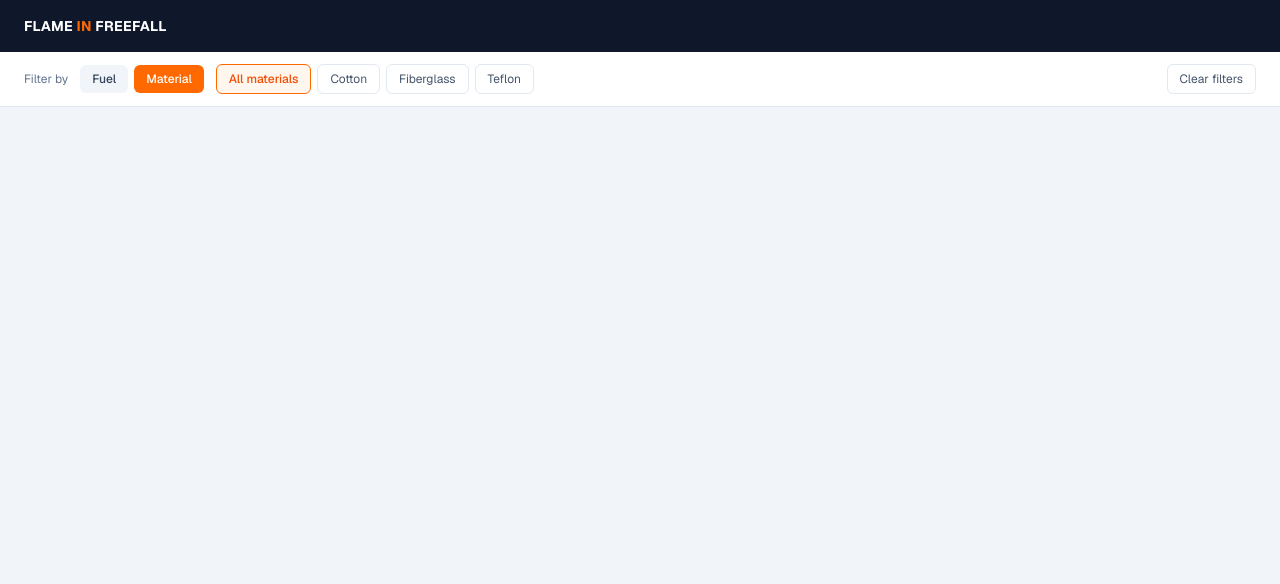
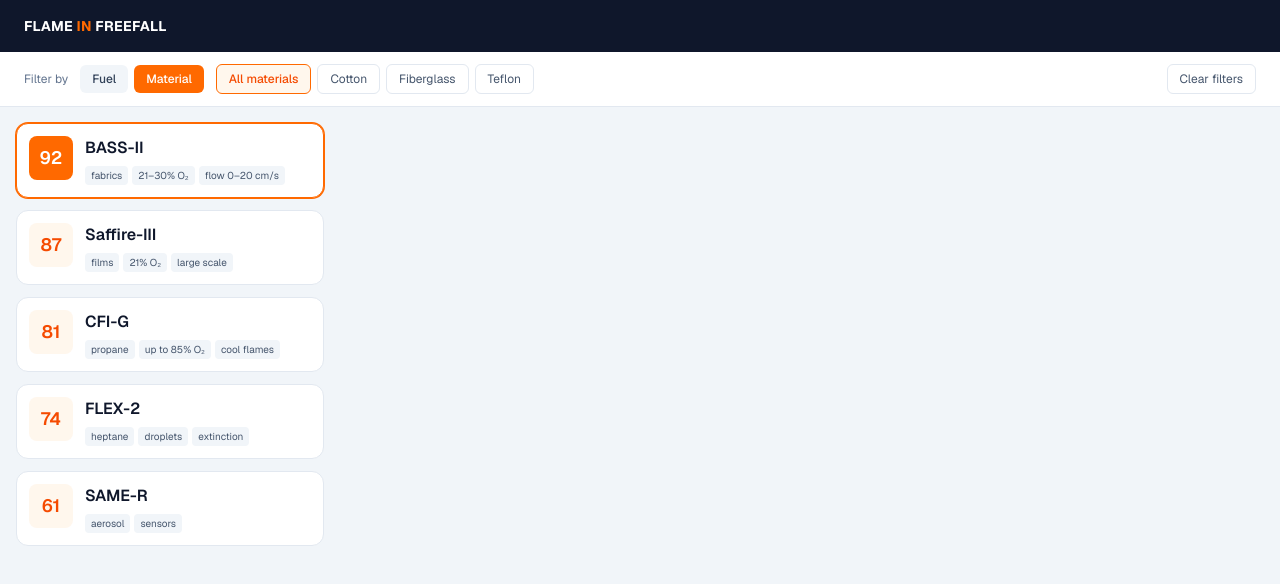
Before and after one commit to KaterynaKon/NasaSpaceChallenge, a Next.js app in the folder flame-in-freefall/: page / in a window 1280 px wide. Shown: the top 584 px of the page. Built offline with nearby package versions, Linux system fonts and the light colour scheme.

Commit message:
Added section that displays ranked list of experiments(without ranking filter)
Signed-off-by: tanahia <sofi.bookfan@gmail.com>

```diff
--- a/flame-in-freefall/components/Dashboard.tsx
+++ b/flame-in-freefall/components/Dashboard.tsx
@@ -4,6 +4,7 @@ import { useMemo, useState } from "react";
 import { filterAndSort, getFilterOptions } from "@/lib/data";
 import type { Dimension, SortKey } from "@/lib/types";
 import EnvironmentTabs from "./EnvironmentTabs";
+import RankingList from "./RankingList";
 
 
 export default function Dashboard() {
@@ -31,7 +32,9 @@ export default function Dashboard() {
       />
 
       <main className="grid grid-cols-1 bg-slate-100 lg:h-[calc(100vh-7.5rem)] lg:grid-cols-[340px_1fr_360px]">
-
+       <section className="overflow-y-auto">
+          <RankingList items={items} selectedId={selected?.id} onSelect={setSelectedId}/>
+        </section>
       </main>
     </>
   );
--- a/flame-in-freefall/components/RankingList.tsx
+++ b/flame-in-freefall/components/RankingList.tsx
@@ -0,0 +1,54 @@
+import type { Investigation } from "@/lib/types";
+
+
+
+type Props = {
+  items: Investigation[];
+  selectedId?: string;
+  onSelect: (id: string) => void;
+};
+
+export default function RankingList({ items, selectedId, onSelect}: Props) {
+  return (
+    <div className="p-4">
+
+      {items.length === 0 && (
+        <p className="text-sm text-slate-500">No investigations match this filter. Clear filters to see all.</p>
+      )}
+
+      <ul className="space-y-3">
+        {items.map((it) => {
+          const active = it.id === selectedId;
+          return (
+            <li key={it.id}>
+              <button
+                onClick={() => onSelect(it.id)}
+                className={`flex w-full gap-3 rounded-xl border bg-white p-3 text-left transition ${
+                  active ? "border-orange-500 ring-1 ring-orange-500" : "border-slate-200 hover:border-slate-300"
+                }`}
+              >
+                <span
+                  className={`flex h-11 w-11 shrink-0 items-center justify-center rounded-lg text-lg font-semibold ${
+                    active ? "bg-orange-500 text-white" : "bg-orange-50 text-orange-600"
+                  }`}
+                >
+                  {it.score}
+                </span>
+                <span className="min-w-0">
+                  <span className="block font-semibold">{it.name}</span>
+                  <span className="mt-1.5 flex flex-wrap gap-1">
+                    {it.tags.map((t) => (
+                      <span key={t} className="rounded bg-slate-100 px-1.5 py-0.5 text-[10px] text-slate-600">
+                        {t}
+                      </span>
+                    ))}
+                  </span>
+                </span>
+              </button>
+            </li>
+          );
+        })}
+      </ul>
+    </div>
+  );
+}
--- a/flame-in-freefall/data/dashboard_data.json
+++ b/flame-in-freefall/data/dashboard_data.json
@@ -4,7 +4,6 @@
     "name": "BASS-II",
     "fullName": "Burning and Suppression of Solids-II",
     "category": "Solid materials",
-    "platform": "ISS · MSG",
     "years": "2013–2014",
     "year": 2013,
     "fuels": ["100% C2H4"],
@@ -45,7 +44,7 @@
     "name": "Saffire-III",
     "fullName": "Spacecraft Fire Experiment III",
     "category": "Solid materials",
-    "platform": "Cygnus · cargo vehicle",
+
     "years": "2016–2017",
     "year": 2016,
     "fuels": ["100% C2H4"],
@@ -68,7 +67,6 @@
     "name": "CFI-G",
     "fullName": "Cool Flames Investigation – Gaseous",
     "category": "Gaseous fuel",
-    "platform": "ACME / CIR",
     "years": "2017–2019",
     "year": 2017,
     "fuels": ["50% C2H4"],
@@ -89,7 +87,6 @@
     "name": "FLEX-2",
     "fullName": "Flame Extinguishment Experiment 2",
     "category": "Liquid fuel",
-    "platform": "MDCA",
     "years": "2012–2016",
     "year": 2012,
     "fuels": ["40% CH7"],
@@ -110,7 +107,6 @@
     "name": "SAME-R",
     "fullName": "Smoke Aerosol Measurement Experiment – Reflight",
     "category": "Smoke detection",
-    "platform": "ISS",
     "years": "2010–2012",
     "year": 2010,
     "fuels": [],
--- a/flame-in-freefall/lib/types.ts
+++ b/flame-in-freefall/lib/types.ts
@@ -17,8 +17,6 @@ export type Investigation = {
   name: string;
   fullName: string;
   category: string;      // e.g. "Solid materials"
-  platform: string;      // e.g. "ISS · MSG"
-  years: string;         // e.g. "2013–2014"
   year: number;          // used for sorting
   fuels: string[];       // used by the Fuel filter, e.g. "100% C2H4"
   materials: string[];   // used by the Material filter, e.g. "Teflon"
```
